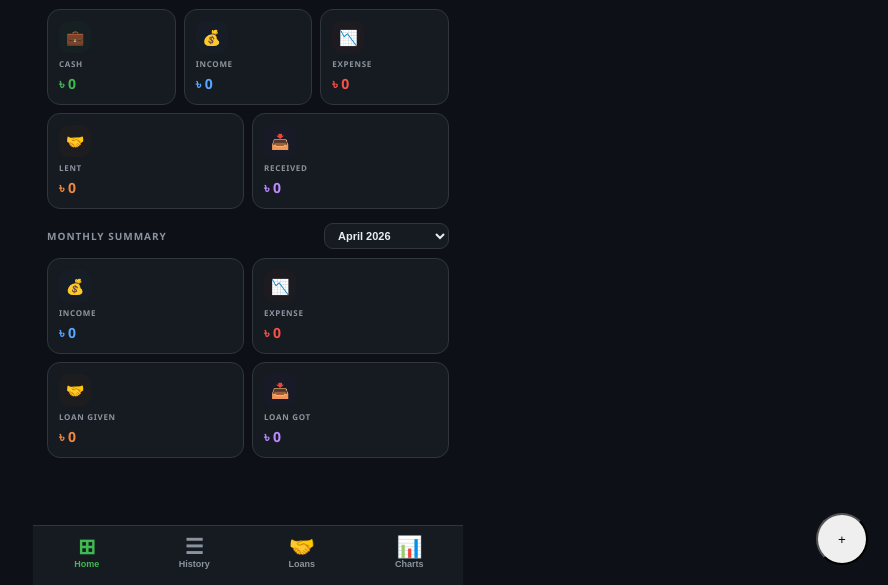
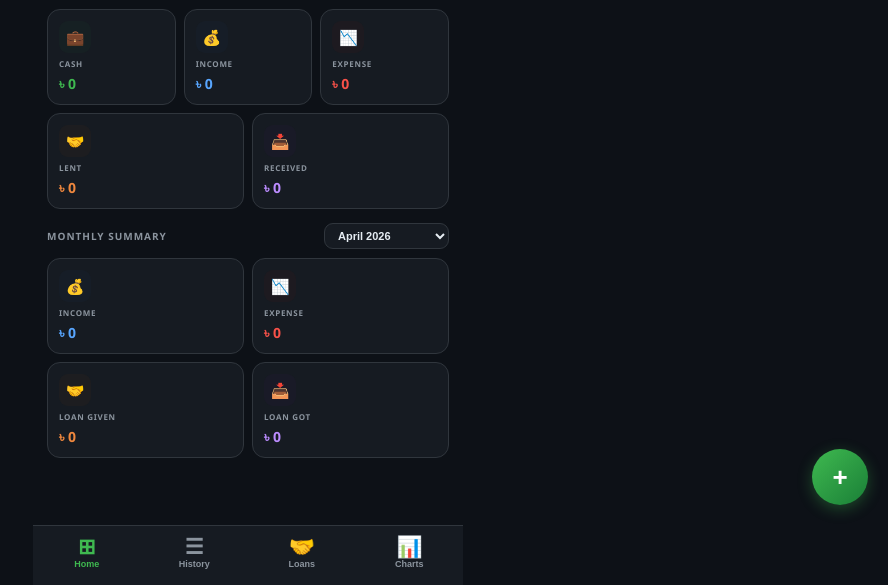
Before and after one commit to aurnabar209/Pocket_Legger, a plain HTML site: page index.html in a window 1280 px wide. Shown: the part 215-800 px from the top of the page, without its empty margins (392-1280 px from the left). Drawn offline with Linux system fonts and the light colour scheme.

Commit message:
Adjust FAB position and size in index.html

```diff
--- a/index.html
+++ b/index.html
@@ -38,11 +38,26 @@ body{
 .nav-icon{font-size:21px;line-height:1;}
 .fab{
   position: fixed;
-  bottom: 20px;
+  bottom: 80px; /* moved higher */
   right: 20px;
-  width: 52px;
-  height: 52px;
+
+  width: 56px;
+  height: 56px;
   border-radius: 50%;
+
+  background: linear-gradient(135deg,#3fb950,#1a7f37);
+  color: #fff;
+  font-size: 26px;
+  font-weight: bold;
+
+  border: none;
+  cursor: pointer;
+
+  display: flex;
+  align-items: center;
+  justify-content: center;
+
+  box-shadow: 0 4px 15px #3fb95055;
 }
 .fab:active{transform:scale(0.92);}
 .tab{display:none;}
```
